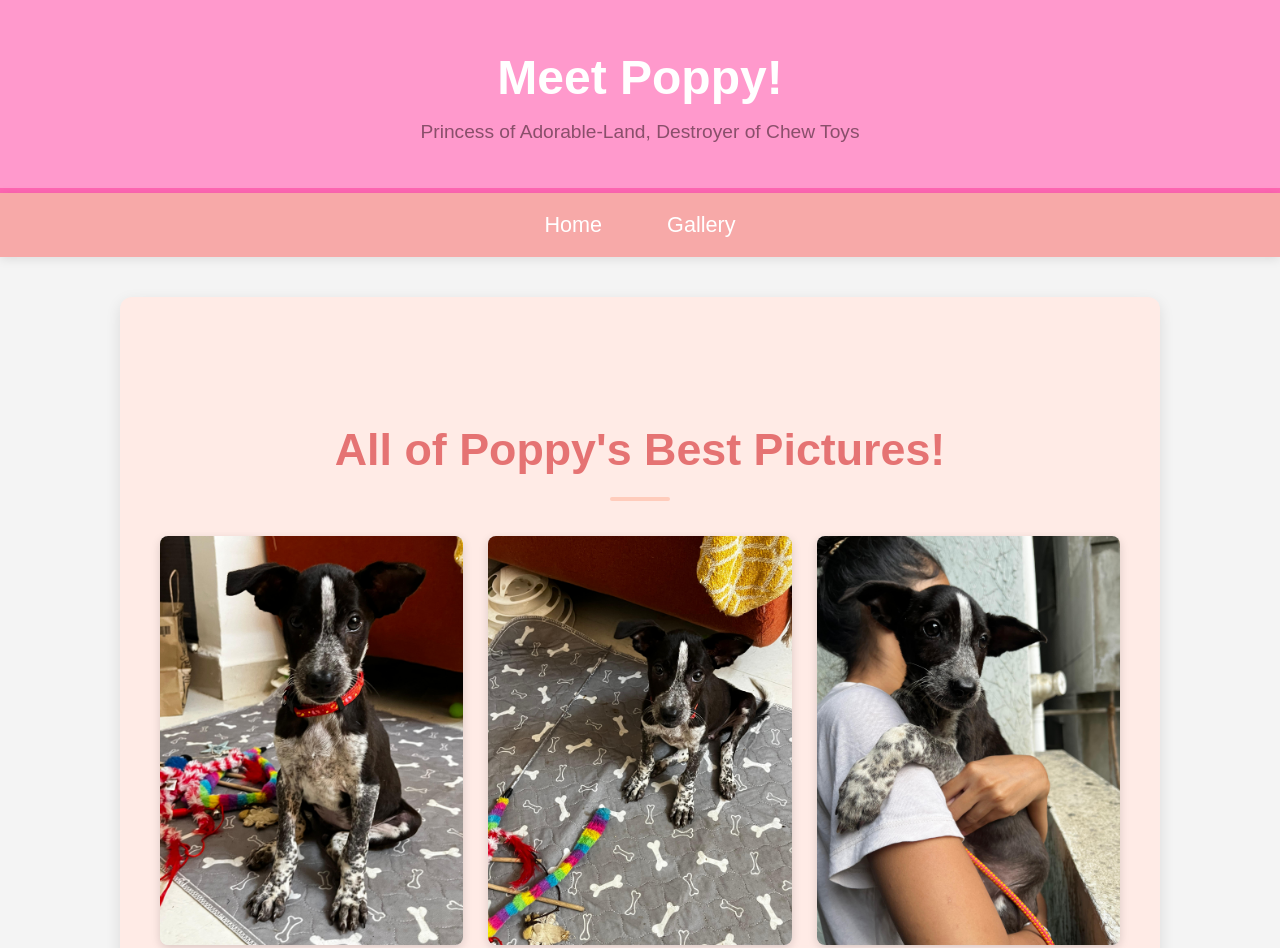
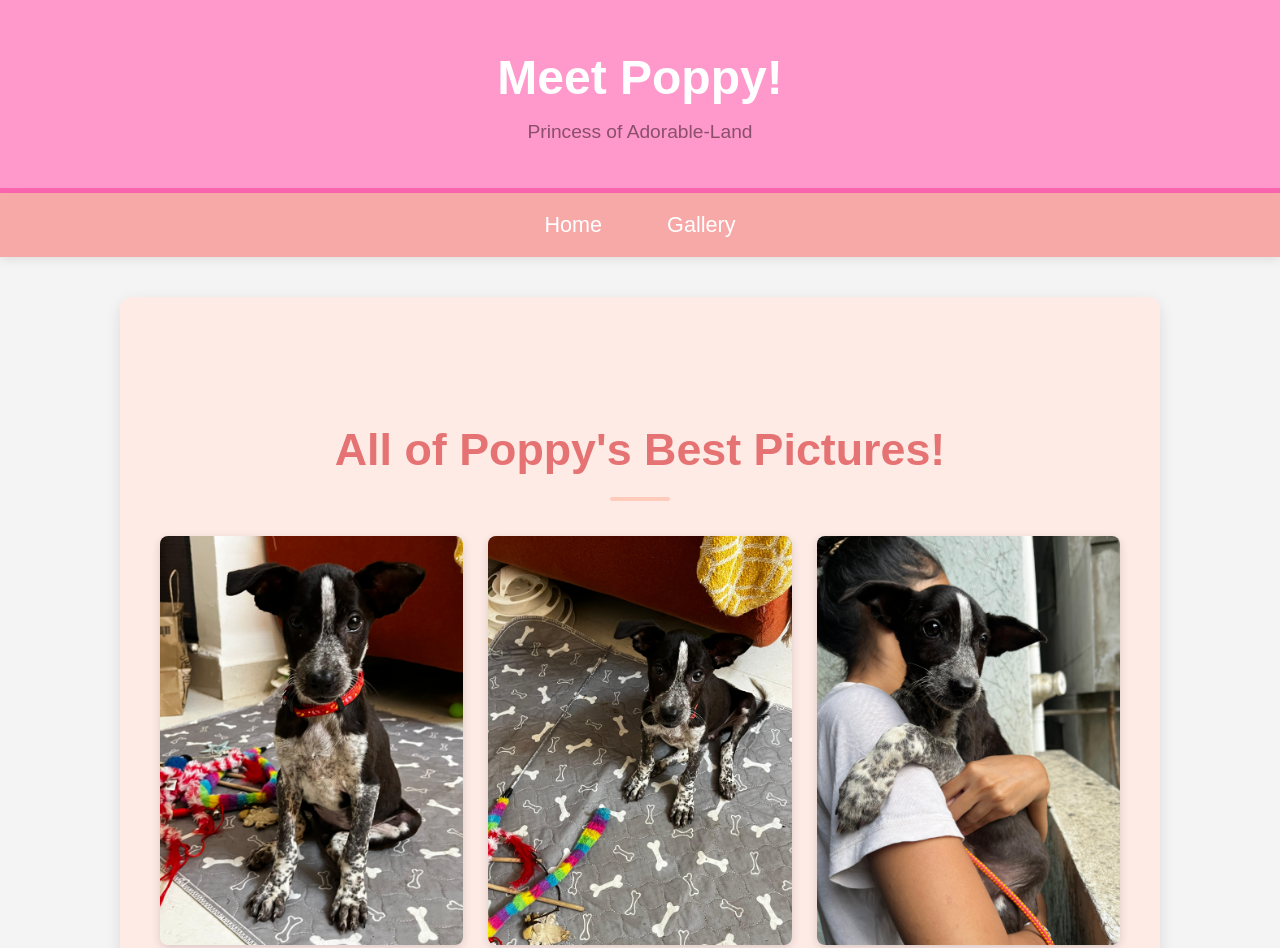
Before and after one commit to abhinavbandaru/abhinavbandaru.github.io, a plain HTML site: page gallery.html in a window 1280 px wide. Shown: the top 948 px of the page. Drawn offline with Linux system fonts and the light colour scheme.

Commit message:
text update

```diff
--- a/gallery.html
+++ b/gallery.html
@@ -11,7 +11,7 @@
 
     <header>
         <h1>Meet <span class="poppy-name">Poppy</span>!</h1>
-        <p>Princess of Adorable-Land, Destroyer of Chew Toys</p>
+        <p>Princess of Adorable-Land</p>
     </header>
 
     <nav class="main-nav">
```
